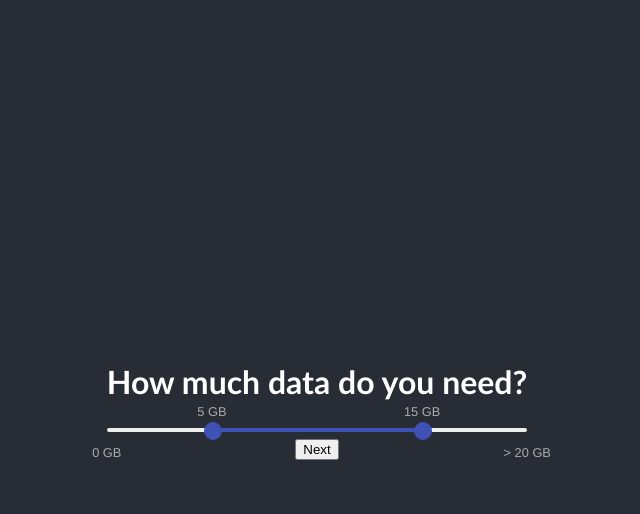
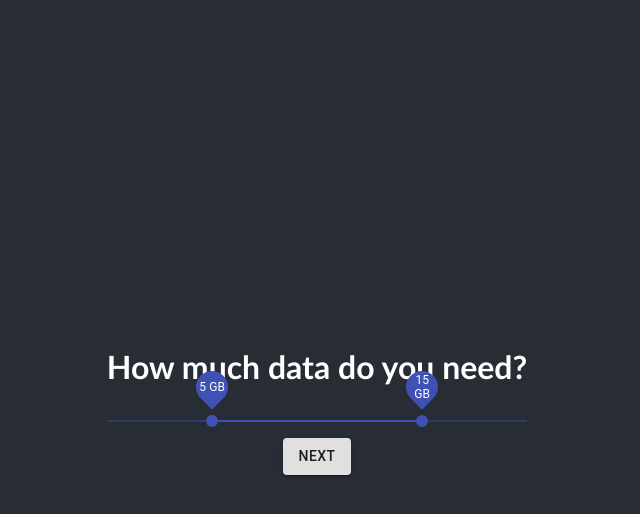
Before and after one commit to keanekwa/sg-mobile-plans, a React (Create React App) app: page / in a window 1280 px wide. Both pictures are taken after a click on the button "Mobile Plan for Myself". Shown: the top 514 px of the page, without its empty margins (323-963 px from the left). Built offline with nearby package versions, Linux system fonts and the light colour scheme.

Commit message:
Integrated Material UI

```diff
--- a/package.json
+++ b/package.json
@@ -3,9 +3,10 @@
   "version": "0.1.0",
   "private": true,
   "dependencies": {
+    "@material-ui/core": "^4.3.3",
+    "@material-ui/icons": "^4.2.1",
     "react": "^16.9.0",
     "react-dom": "^16.9.0",
-    "react-input-range": "^1.3.0",
     "react-scripts": "3.1.1"
   },
   "scripts": {
--- a/src/App/App.js
+++ b/src/App/App.js
@@ -26,7 +26,6 @@ class App extends React.Component {
 
   handleClick(optionKey) {
     this.setState({mode: optionKey});
-    alert(optionKey);
   }
 
   render() {
--- a/src/App/ComparisonPage.js
+++ b/src/App/ComparisonPage.js
@@ -3,6 +3,7 @@ import React from 'react';
 class ComparisonPage extends React.Component {
   render() {
     return (<h1>ComparisonPage</h1>);
+    // need to find a way to get data from the select options pages
   }
 }
 
--- a/src/App/NextQuestionButton.js
+++ b/src/App/NextQuestionButton.js
@@ -1,8 +1,9 @@
 import React from 'react';
+import { Button } from '@material-ui/core';
 
 function NextQuestionButton(props) {
   return (
-    <button onClick={props.onClick}>Next</button>
+    <Button onClick={props.onClick} variant='contained'>Next</Button>
   );
 }
 
--- a/src/App/SelectOptionsForSelf.js
+++ b/src/App/SelectOptionsForSelf.js
@@ -1,7 +1,7 @@
 import React from 'react';
 import Question from './Question.js'
 import Option from './Option.js'
-import InputRange from 'react-input-range';
+import { Slider } from '@material-ui/core';
 import NextQuestionButton from './NextQuestionButton.js'
 
 class SelectOptionsForSelf extends React.Component {
@@ -12,10 +12,7 @@ class SelectOptionsForSelf extends React.Component {
         {
           question: 'How much data do you need?',
           selectionMode: 'slider',
-          sliderValues: {
-            min: 5,
-            max: 15,
-          },
+          sliderValues: [5,15],
           unit: 'GB',
           step: 1,
           defaultSliderMin: 0,
@@ -24,10 +21,7 @@ class SelectOptionsForSelf extends React.Component {
         {
           question: 'How much talktime do you need?',
           selectionMode: 'slider',
-          sliderValues: {
-            min: 100,
-            max: 400,
-          },
+          sliderValues: [100,400],
           unit: 'min',
           step: 10,
           defaultSliderMin: 0,
@@ -48,7 +42,6 @@ class SelectOptionsForSelf extends React.Component {
         optionsSelected: newOptionsSelected,
       }
     );
-    alert(newOptionsSelected);
   }
 
   handleSliderChange(newSliderValues) {
@@ -69,7 +62,6 @@ class SelectOptionsForSelf extends React.Component {
     else {
       this.props.onClick('Comparison Page'); //change mode to comparison page
     }
-    alert("Min:" + newOptionsSelected[this.state.questionNumber].min + ". Max:" + newOptionsSelected[this.state.questionNumber].max);
   }
 
   render() {
@@ -79,14 +71,14 @@ class SelectOptionsForSelf extends React.Component {
       return (
         <div>
           <Question question={currentQuestion.question}/>
-          <InputRange
-            draggableTrack
-            minValue={currentQuestion.defaultSliderMin}
-            maxValue={currentQuestion.defaultSliderMax}
+          <Slider
+            min={currentQuestion.defaultSliderMin}
+            max={currentQuestion.defaultSliderMax}
             value={currentQuestion.sliderValues}
-            formatLabel={value => `${value} ${currentQuestion.unit}`}
+            valueLabelDisplay='on'
+            valueLabelFormat={value => `${value} ${currentQuestion.unit}`}
             step={currentQuestion.step}
-            onChange={newSliderValues => this.handleSliderChange(newSliderValues)}
+            onChange={(e, newSliderValues) => this.handleSliderChange(newSliderValues)}
           />
           <NextQuestionButton onClick={() => this.handleNextButtonClick()}/>
         </div>
--- a/src/index.css
+++ b/src/index.css
@@ -29,3 +29,7 @@ body {
 .input-range__label--max .input-range__label-container::before {
   content: "> ";
 }
+
+.input-range__label--max .input-range__label-container::after {
+  content: " - unlimited";
+}
```
Also changed, not shown: 1 other file (tests, documents, lock files or other folders).
